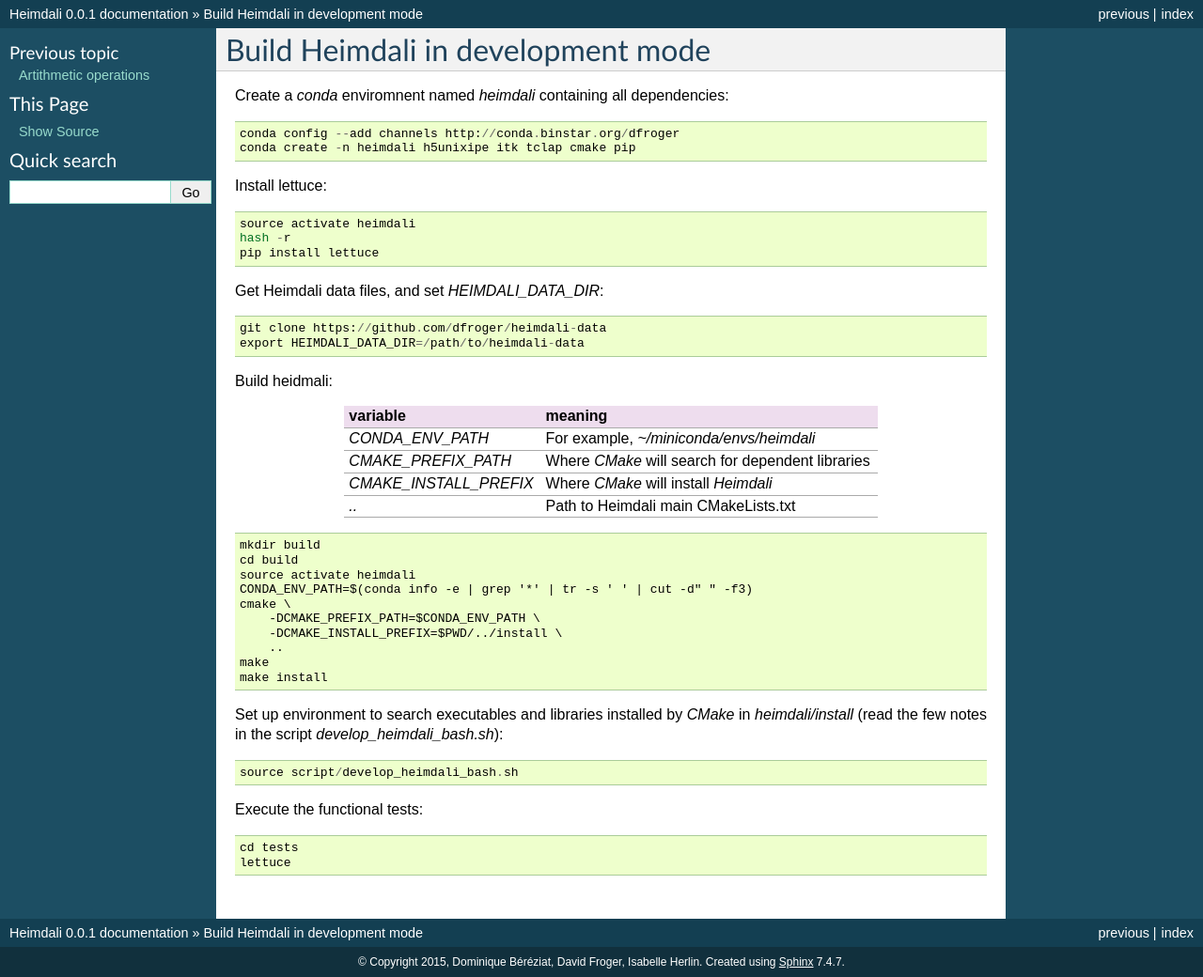
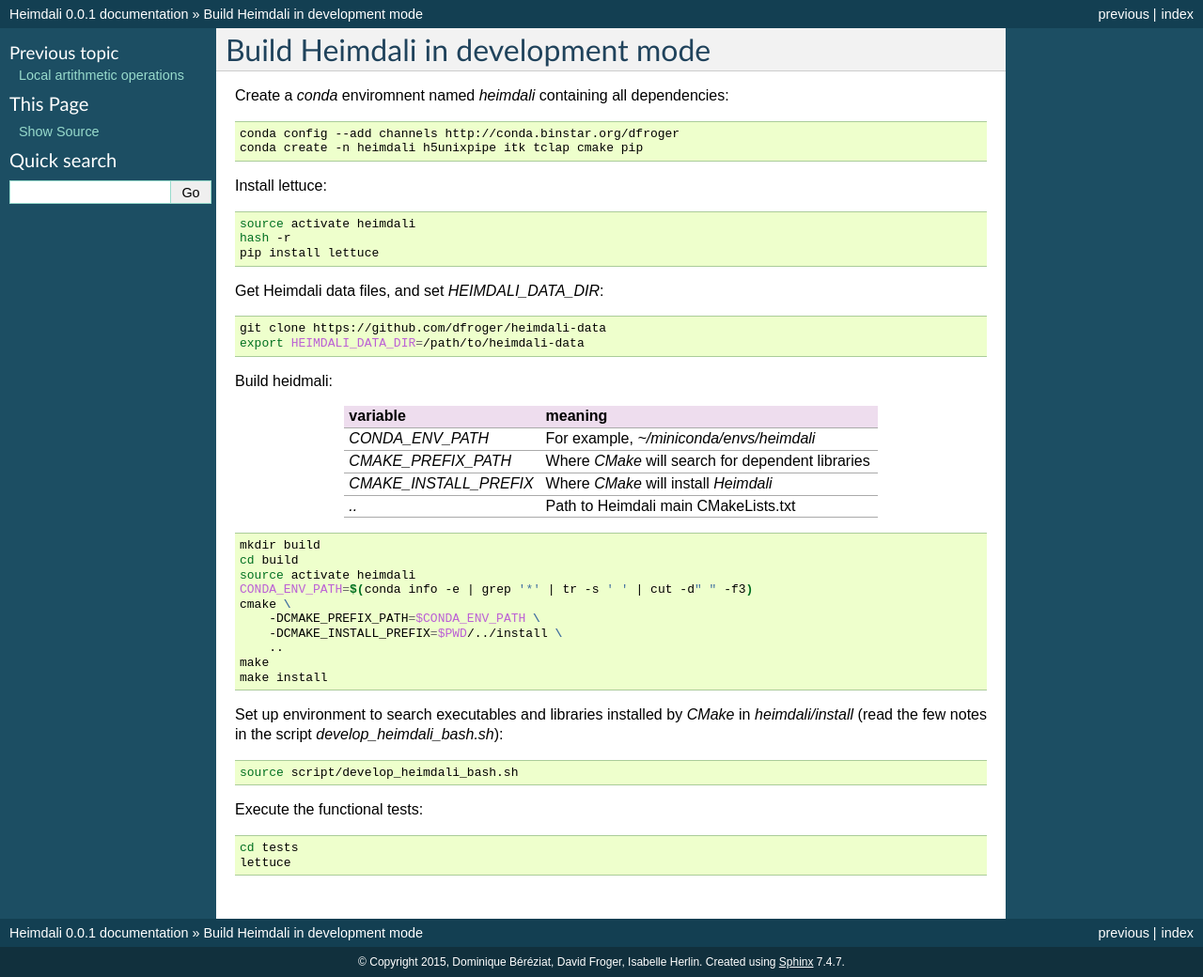
Before and after one commit to heimdali/heimdali, a Sphinx documentation site: the page built from doc/develop.rst, in a window 1280 px wide. Shown: the whole page at 94% size. Built offline with Sphinx 7.4.7, drawn with Linux system fonts in a browser that asks for light colours.

Commit message:
DOC: fix typo

```diff
--- a/doc/develop.rst
+++ b/doc/develop.rst
@@ -3,14 +3,14 @@
 
 Create a `conda` enviromnent named `heimdali` containing all dependencies:
 
-.. code-block::
+.. code-block:: bash
 
     conda config --add channels http://conda.binstar.org/dfroger
-    conda create -n heimdali h5unixipe itk tclap cmake pip
+    conda create -n heimdali h5unixpipe itk tclap cmake pip
 
 Install lettuce:
 
-.. code-block::
+.. code-block:: bash
 
     source activate heimdali
     hash -r
@@ -18,7 +18,7 @@
 
 Get Heimdali data files, and set `HEIMDALI_DATA_DIR`:
 
-.. code-block::
+.. code-block:: bash
 
     git clone https://github.com/dfroger/heimdali-data
     export HEIMDALI_DATA_DIR=/path/to/heimdali-data
@@ -39,7 +39,7 @@
 +------------------------+----------------------------------------------------+
 
 
-.. code-block::
+.. code-block:: bash
 
     mkdir build
     cd build
@@ -56,13 +56,13 @@
 in `heimdali/install` (read the few notes in the script
 `develop_heimdali_bash.sh`):
 
-.. code-block::
+.. code-block:: bash
 
     source script/develop_heimdali_bash.sh
 
 Execute the functional tests:
 
-.. code-block::
+.. code-block:: bash
 
     cd tests
     lettuce
--- a/doc/index.rst
+++ b/doc/index.rst
@@ -18,6 +18,7 @@
    options
    par
    arithmetic.rst
+   local_arithmetic.rst
 
 
 Heimdali API
```
